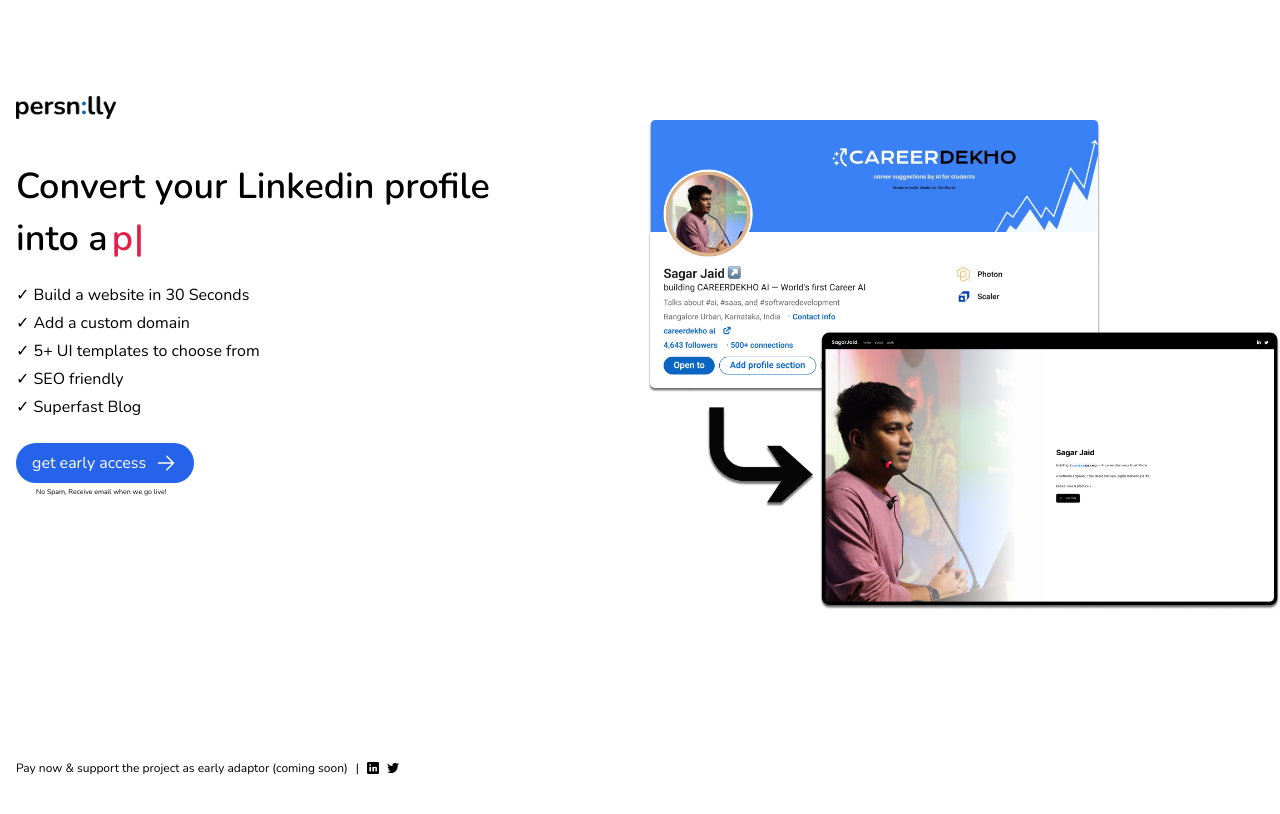
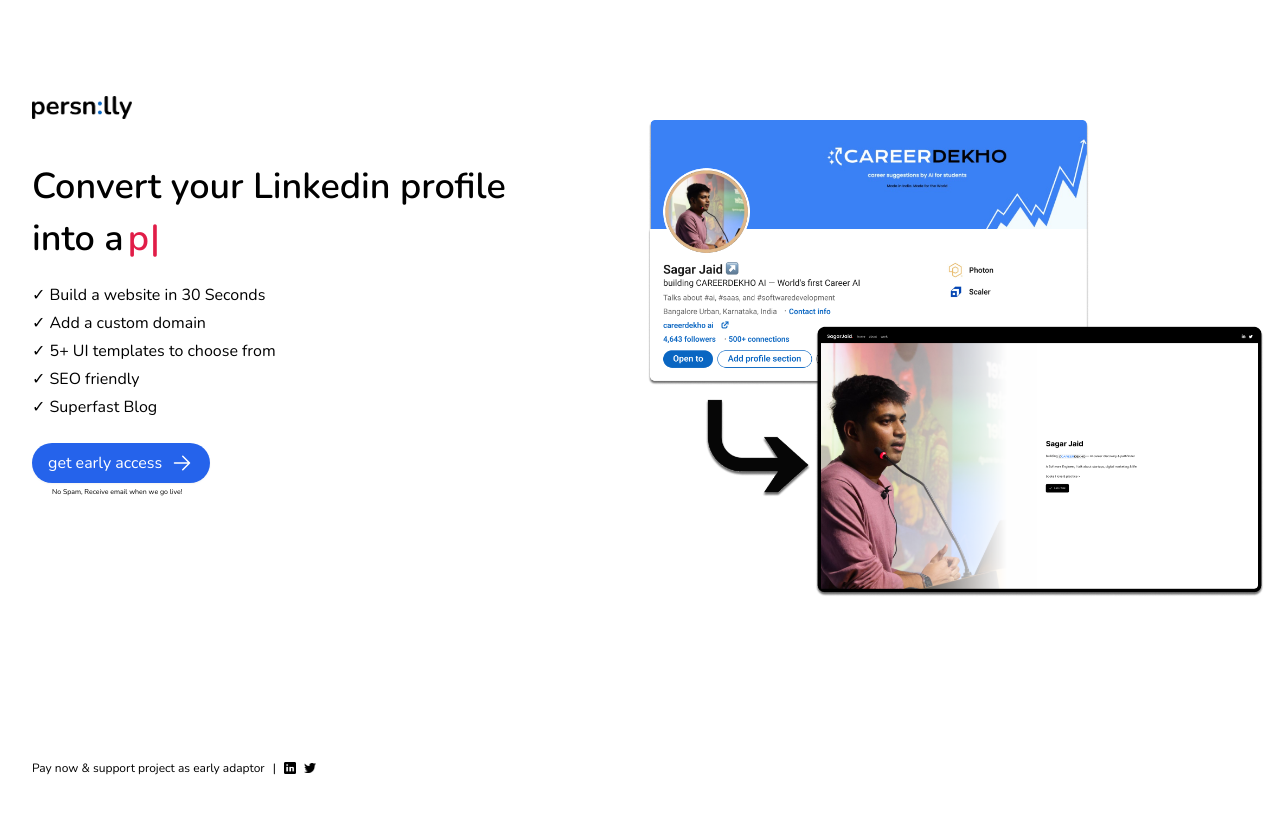
Before and after one commit to sagarjaid/persnlly, a Next.js app: page / in a window 1280 px wide. Shown: the top 814 px of the page. Built offline with nearby package versions, Linux system fonts and the light colour scheme.

Commit message:
GA added

```diff
--- a/components/SEOMeta.js
+++ b/components/SEOMeta.js
@@ -29,6 +29,8 @@
       />
       <link rel="icon" href="https://persnlly.com/favicon.png" />
 
+      <meta name="google-site-verification" content="VVz-UEHUoHSFHbrn9z5b5Hqq91IE1mO9_oJcrbW2ydI" />
+
     </Head>
   );
 };
--- a/pages/_app.js
+++ b/pages/_app.js
@@ -1,5 +1,21 @@
 import '@/styles/globals.css'
+import Script from 'next/script'
 
 export default function App({ Component, pageProps }) {
-  return <Component {...pageProps} />
+
+  return <>
+    <Script
+      src={`https://www.googletagmanager.com/gtag/js?id=G-315ZCEQ7RX`}
+      strategy="afterInteractive"
+    />
+    <Script id="google-analytics" strategy="afterInteractive">
+      {`
+        window.dataLayer = window.dataLayer || [];
+        function gtag(){window.dataLayer.push(arguments);}
+        gtag('js', new Date());
+        gtag('config', 'G-315ZCEQ7RX');
+      `}
+    </Script>
+    <Component {...pageProps} />
+  </>
 }
--- a/pages/index.js
+++ b/pages/index.js
@@ -9,13 +9,13 @@
         title="Persnlly - Convert your Linkedin profile to Personal Website"
         description="Convert your Linkedin profile to Personal Website/blog in 30 seconds."
       />
-      <main>
+      <main className='px-4'>
         <div className="m-auto flex max-w-7xl items-start pt-10 mdx:pt-20 h-screen">
           <div className="flex flex-col justify-between gap-6 p-4 w-full">
             <a href="/">
               <img src="/persnlly-logo.png" className="w-[100px] mdx:pb-6" />
             </a>
-            <div className='w-full  mdx:hidden p-4'>
+            <div className='w-full  mdx:hidden'>
               <a href="/">
                 <img src="/hero-banner.png" className="w-full" />
               </a>
@@ -78,7 +78,7 @@
         <div className='m-auto flex max-w-7xl gap-2 flex-col p-4 relative bottom-14 text-xs'>
           <div className='flex gap-2 items-center'>
             <a href="https://www.linkedin.com/in/sagarjaid/" target='_blank' className="">
-              Pay now & support the project as early adaptor (coming soon)
+              Pay now & support project as early adaptor
             </a>
             <span>|</span>
             <a href="https://www.linkedin.com/in/sagarjaid/" target='_blank'>
```
Also changed, not shown: public/robots.txt (added).
